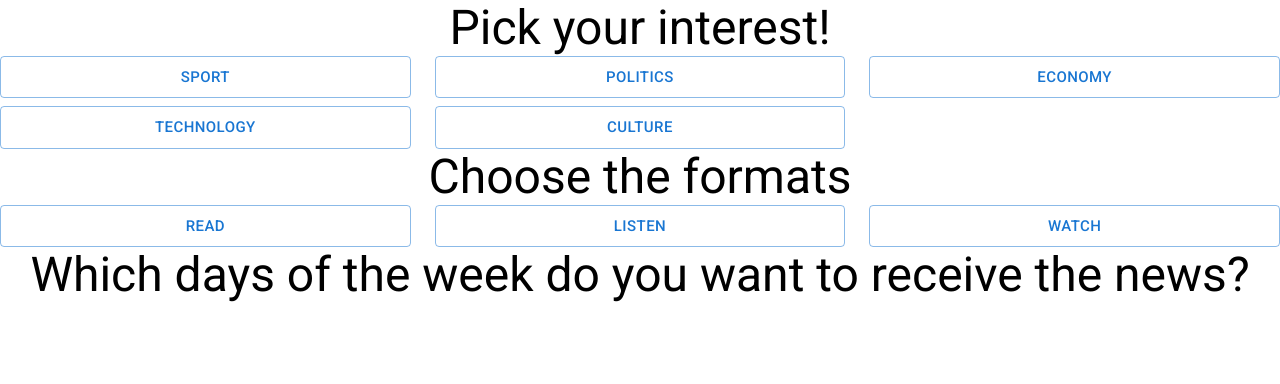
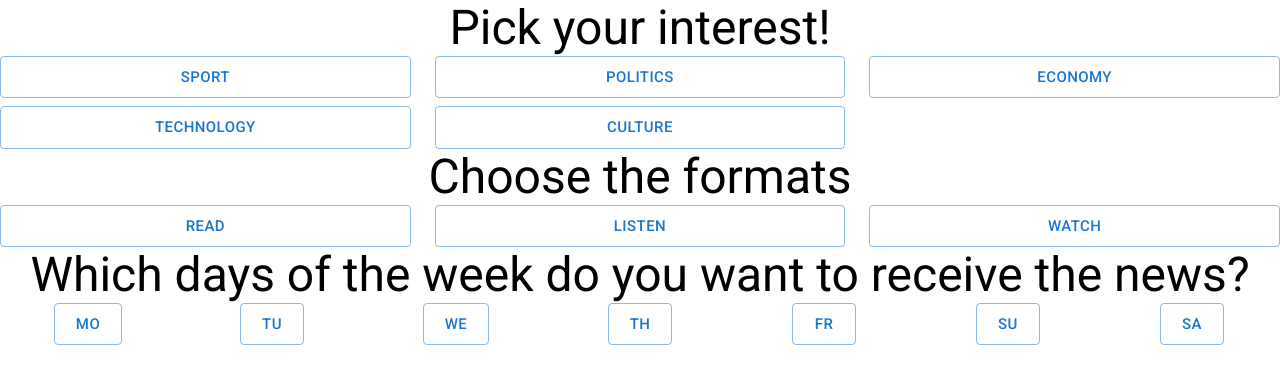
Before and after one commit to GabrieleGioetto/WebIntAssignment3, a React (Create React App) app: page / in a window 1280 px wide. Shown: the top 384 px of the page. Built offline with nearby package versions, Linux system fonts and the light colour scheme.

Commit message:
added custom hook

```diff
--- a/src/components/Home.js
+++ b/src/components/Home.js
@@ -1,105 +1,73 @@
 import "../App.css";
 import { useState } from "react";
 import { Typography, Grid, Paper, Button } from "@mui/material";
+import { days, interests, formats } from "./Util";
 
-export const Home = () => {
-  const [selectedInterests, setSelectedInterests] = useState([]);
-  const [selectedFormats, setSelectedFormats] = useState([]);
+function useSelectedElements(lista) {
+  const [selectedElements, setSelectedElements] = useState([]);
 
-  const interests = [
-    {
-      name: "Sport",
-      id: 1,
-    },
-    {
-      name: "Politics",
-      id: 2,
-    },
-    {
-      name: "Economy",
-      id: 3,
-    },
-    {
-      name: "Technology",
-      id: 4,
-    },
-    {
-      name: "Culture",
-      id: 5,
-    },
-  ];
-
-  const formats = [
-    {
-      id: 1,
-      name: "READ",
-    },
-    {
-      id: 2,
-      name: "LISTEN",
-    },
-    {
-      id: 3,
-      name: "WATCH",
-    },
-  ];
-
-  const days = [
-    {
-      id: 1,
-      name: "Mo",
-    },
-    {
-      id: 2,
-      name: "Tu",
-    },
-    {
-      id: 3,
-      name: "We",
-    },
-    {
-      id: 4,
-      name: "Th",
-    },
-    {
-      id: 5,
-      name: "Fr",
-    },
-    {
-      id: 6,
-      name: "Su",
-    },
-    {
-      id: 7,
-      name: "Sa",
-    },
-  ];
-
-  const addInterest = (interestId) => {
-    setSelectedInterests([
-      ...selectedInterests,
-      ...interests.filter((interest) => interest.id === interestId),
+  const addElement = (id) => {
+    setSelectedElements([
+      ...selectedElements,
+      ...lista.filter((element) => element.id === id),
     ]);
   };
 
-  const removeInterest = (interestId) => {
-    setSelectedInterests(
-      selectedInterests.filter((interest) => interest.id !== interestId)
+  const removeElement = (id) => {
+    setSelectedElements(
+      selectedElements.filter((element) => element.id !== id)
     );
   };
 
-  const addFormat = (formatId) => {
-    setSelectedFormats([
-      ...selectedFormats,
-      ...formats.filter((format) => format.id === formatId),
-    ]);
-  };
+  return [addElement, removeElement];
+}
 
-  const removeFormat = (formatId) => {
-    setSelectedFormats(
-      selectedFormats.filter((format) => format.id !== formatId)
-    );
-  };
+export const Home = () => {
+  const [addDay, removeDay] = useSelectedElements(days);
+  const [addInterest, removeInterest] = useSelectedElements(interests);
+  const [addFormat, removeFormat] = useSelectedElements(formats);
+
+  //   const [selectedInterests, setSelectedInterests] = useState([]);
+  //   const [selectedFormats, setSelectedFormats] = useState([]);
+
+  //   const addInterest = (interestId) => {
+  //     setSelectedInterests([
+  //       ...selectedInterests,
+  //       ...interests.filter((interest) => interest.id === interestId),
+  //     ]);
+  //   };
+
+  //   const removeInterest = (interestId) => {
+  //     setSelectedInterests(
+  //       selectedInterests.filter((interest) => interest.id !== interestId)
+  //     );
+  //   };
+
+  //   const addFormat = (formatId) => {
+  //     setSelectedFormats([
+  //       ...selectedFormats,
+  //       ...formats.filter((format) => format.id === formatId),
+  //     ]);
+  //   };
+
+  //   const removeFormat = (formatId) => {
+  //     setSelectedFormats(
+  //       selectedFormats.filter((format) => format.id !== formatId)
+  //     );
+  //   };
+
+  //   const addDay = (formatId) => {
+  //     setSelectedFormats([
+  //       ...selectedFormats,
+  //       ...formats.filter((format) => format.id === formatId),
+  //     ]);
+  //   };
+
+  //   const removeFormat = (formatId) => {
+  //     setSelectedFormats(
+  //       selectedFormats.filter((format) => format.id !== formatId)
+  //     );
+  //   };
 
   return (
     <>
@@ -141,6 +109,23 @@ export const Home = () => {
       <Typography variant="h3">
         Which days of the week do you want to receive the news?
       </Typography>
+      <Grid
+        container
+        rowSpacing={1}
+        spacing={{ xs: 1, md: 1 }}
+        columns={{ xs: 4, sm: 7, md: 7 }}
+      >
+        {days.map((day) => (
+          <Element
+            circular={true}
+            addElement={addDay}
+            removeElement={removeDay}
+            key={day.id}
+            id={day.id}
+            text={day.name}
+          />
+        ))}
+      </Grid>
     </>
   );
 };
@@ -162,13 +147,12 @@ const Element = ({ circular = false, addElement, removeElement, text, id }) => {
     <Grid
       onClick={() => handleClick(addElement, removeElement, id)}
       item
-      xs={4}
-      sm={4}
-      md={4}
+      xs={circular ? 1 : 4}
+      sm={circular ? 1 : 4}
+      md={circular ? 1 : 4}
     >
-      {/* <Paper className="paper">{text}</Paper> */}
       <Button
-        fullWidth
+        fullWidth={circular ? false : true}
         cssClass={circular ? "circularButton" : ""}
         variant={selected ? "contained" : "outlined"}
         size="large"
--- /dev/null
+++ b/src/components/Util.js
@@ -0,0 +1,68 @@
+export const days = [
+  {
+    id: 1,
+    name: "Mo",
+  },
+  {
+    id: 2,
+    name: "Tu",
+  },
+  {
+    id: 3,
+    name: "We",
+  },
+  {
+    id: 4,
+    name: "Th",
+  },
+  {
+    id: 5,
+    name: "Fr",
+  },
+  {
+    id: 6,
+    name: "Su",
+  },
+  {
+    id: 7,
+    name: "Sa",
+  },
+];
+
+export const interests = [
+  {
+    name: "Sport",
+    id: 1,
+  },
+  {
+    name: "Politics",
+    id: 2,
+  },
+  {
+    name: "Economy",
+    id: 3,
+  },
+  {
+    name: "Technology",
+    id: 4,
+  },
+  {
+    name: "Culture",
+    id: 5,
+  },
+];
+
+export const formats = [
+  {
+    id: 1,
+    name: "READ",
+  },
+  {
+    id: 2,
+    name: "LISTEN",
+  },
+  {
+    id: 3,
+    name: "WATCH",
+  },
+];
```
